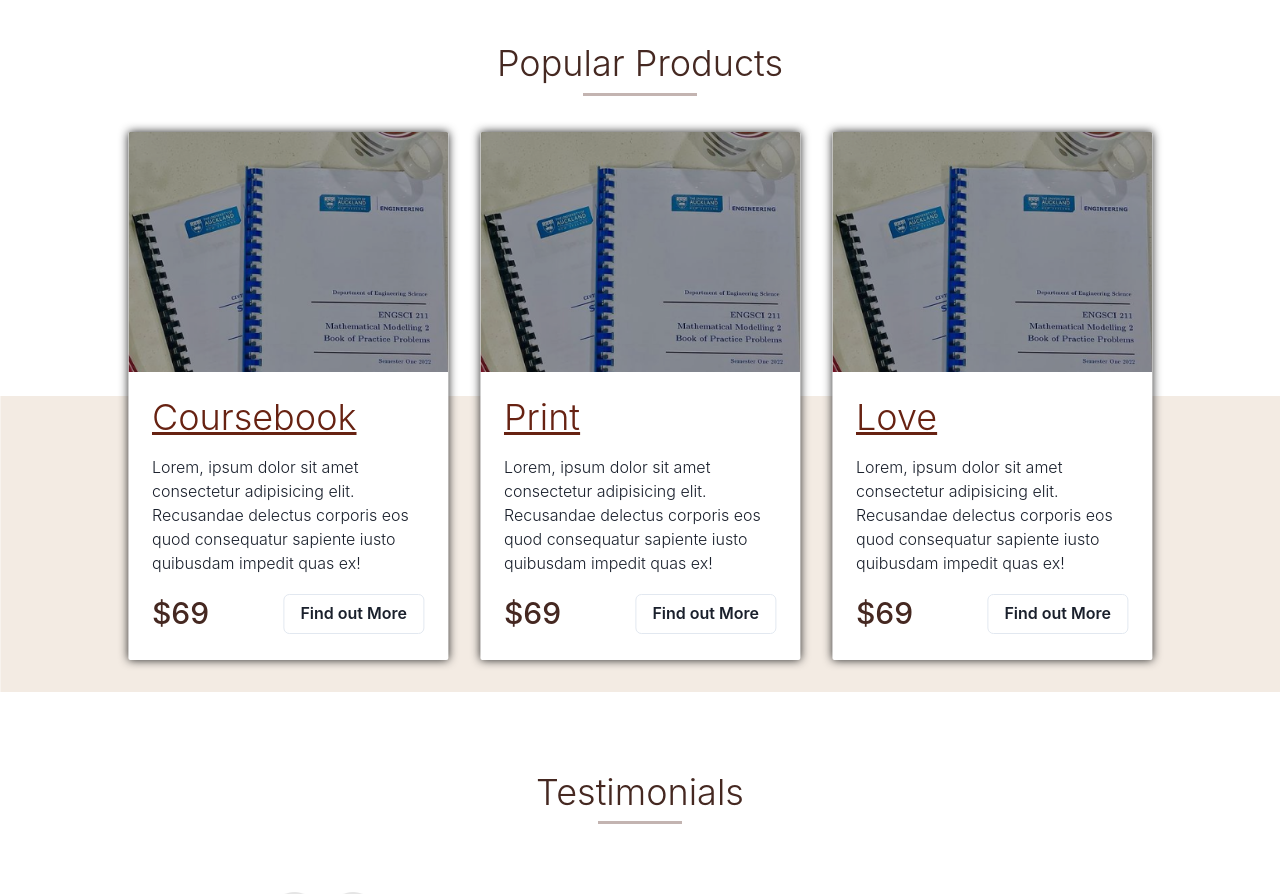
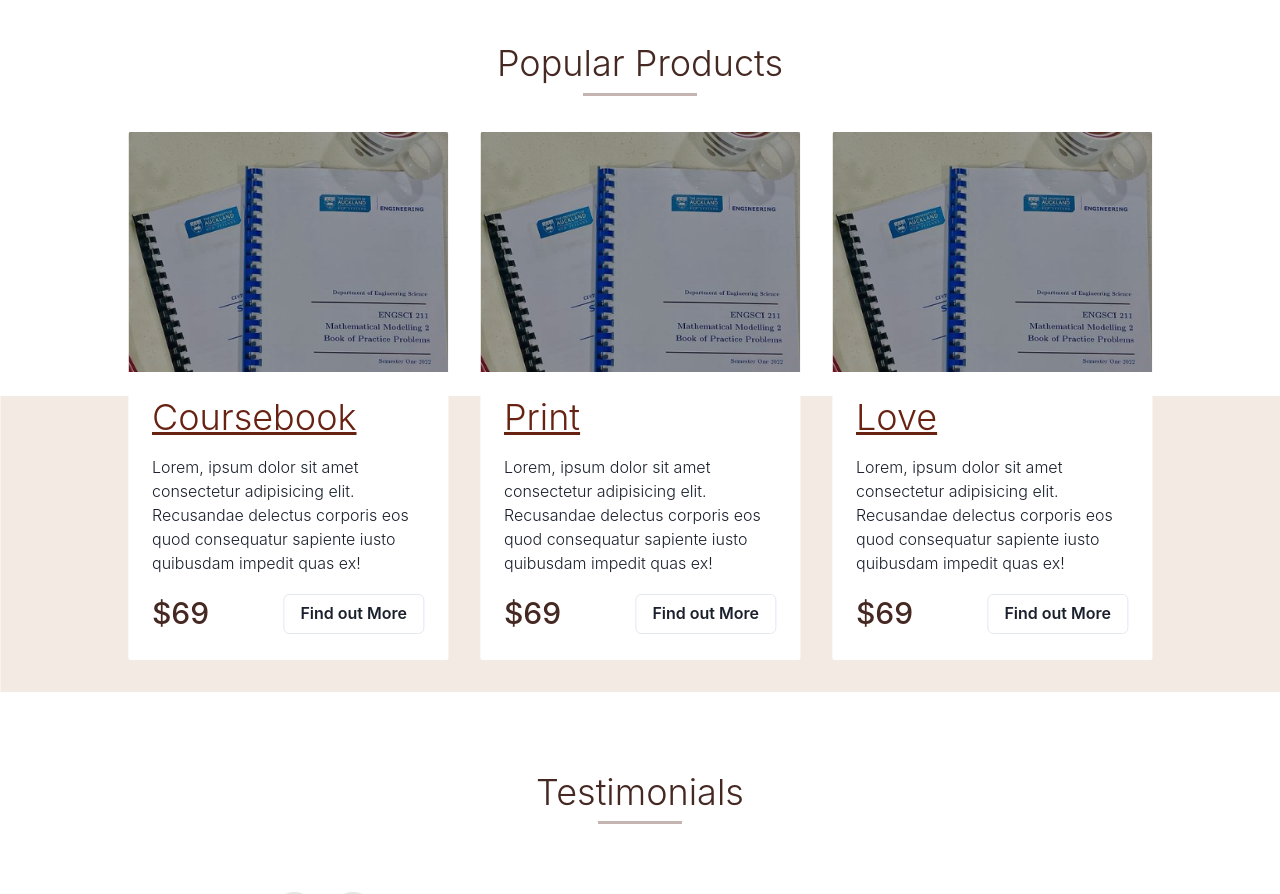
Before and after one commit to choden-dev/PrimalPrinting, a Next.js app: page / in a window 1280 px wide. Shown: the part 1300-2194 px from the top of the page. Built offline with nearby package versions, Linux system fonts and the light colour scheme.

Commit message:
slightly changed the styling in the products section

```diff
--- a/components/productcard/ProductCard.tsx
+++ b/components/productcard/ProductCard.tsx
@@ -28,10 +28,10 @@ export default function ProductCard({ productName, productPrice, productDescript
             height="fit-content"
             backgroundColor="white"
             zIndex="999"
-            transition="transform 0.5s"
-            boxShadow="0 0 10px rgb(33,33,33)"
+            transition="transform 0.5s, box-shadow 0.5s"
             _hover={
                 {
+                    boxShadow: "0 0 10px rgb(33,33,33)",
                     transform: "scale(1.1)"
                 }}>
             <Box
```
